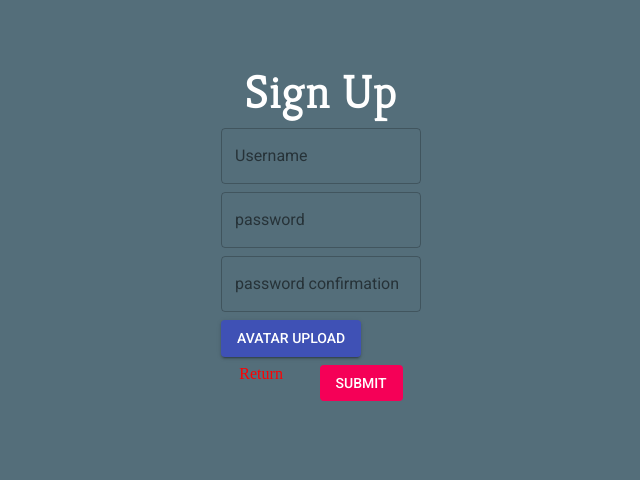
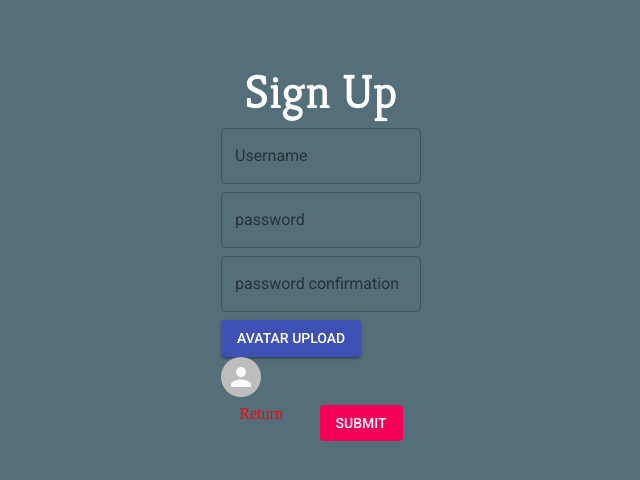
Before and after one commit to marcferraro/waveforming, a React (Create React App) app: page /sign-up in a window 1280 px wide. Shown: the top 480 px of the page, without its empty margins (319-959 px from the left). Built offline with nearby package versions, Linux system fonts and the light colour scheme.

Commit message:
avatar element

```diff
--- a/src/components/SignUp.js
+++ b/src/components/SignUp.js
@@ -111,12 +111,13 @@ const SignUp = props => {
                         </Grid>
                         <Grid item>
                             <Input onChange={handleAvatar} id="avatar-upload" style={{display: 'none'}} type="file" id="avatar-upload" />
+                            <label htmlFor="avatar-upload">
+                                <Button color="primary" variant="contained" component="span">
+                                    Avatar Upload
+                                </Button>
+                            </label>
+                            <Avatar alt="avatar" />
                         </Grid>
-                        <label htmlFor="avatar-upload">
-                            <Button color="primary" variant="contained" component="span">
-                                Avatar Upload
-                            </Button>
-                        </label>
                         <Grid item>
                             <Grid container direction="row" justify="space-around">
                             <Link to='/' className={classes.return} style={{ textDecoration: 'none', color: 'red' }}>Return</Link>
```
